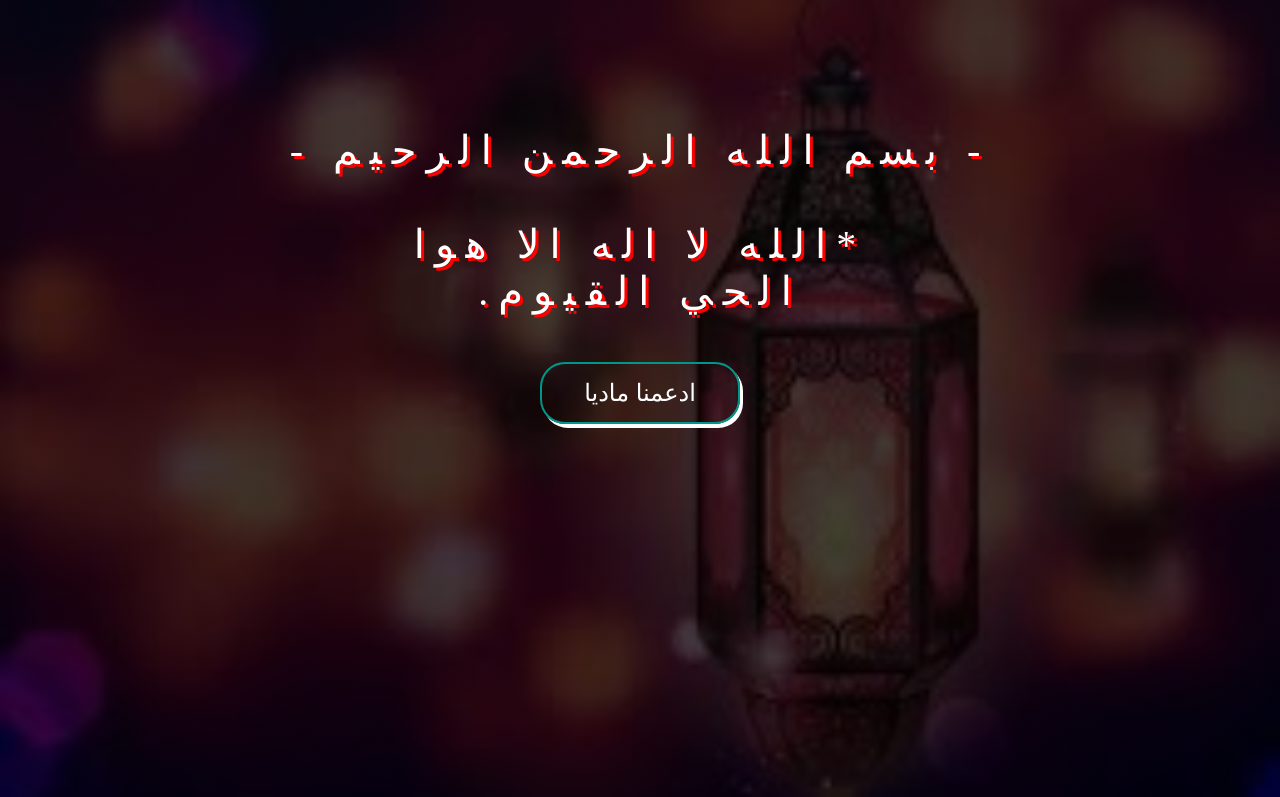
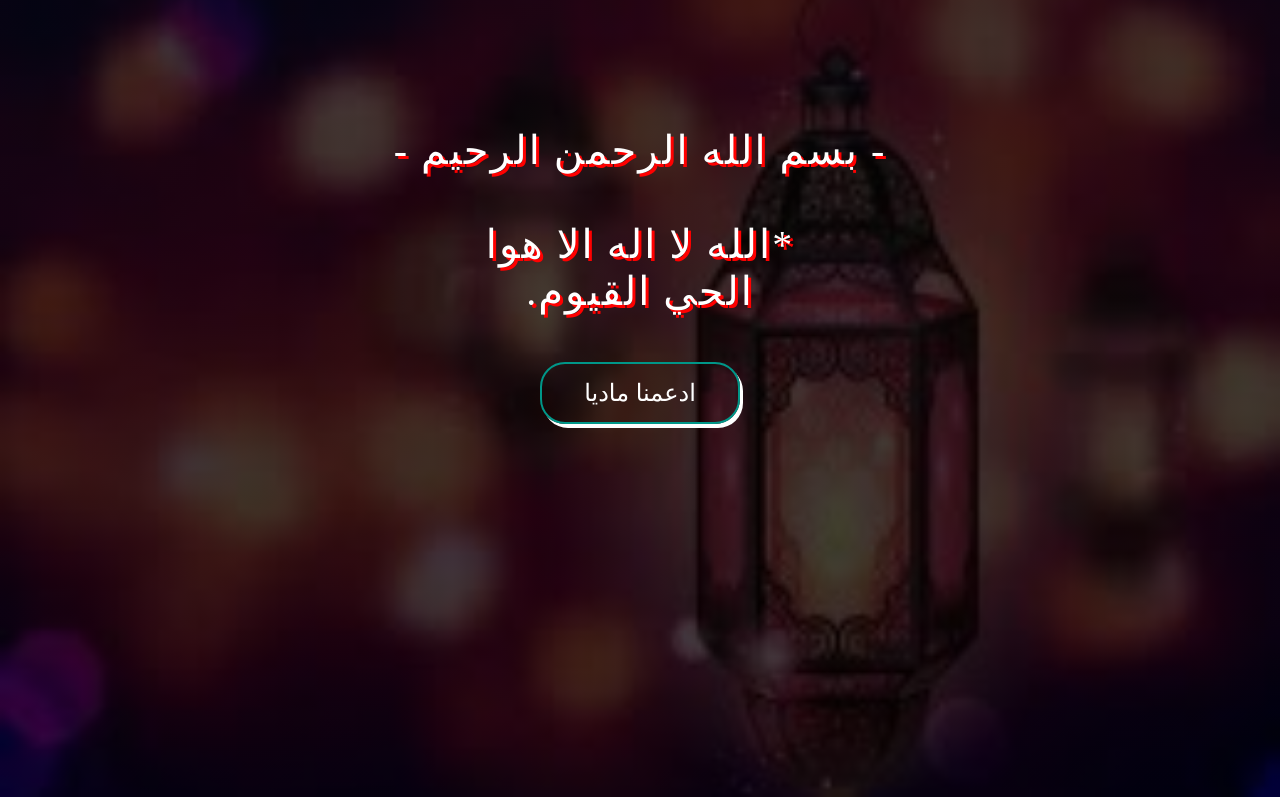
Before and after one commit to zyadabdelftah/Ramadan, a plain HTML site: page index.htm in a window 1280 px wide. Shown: the part 83-880 px from the top of the page. Drawn offline with Linux system fonts and the light colour scheme.

Commit message:
Update style.css

```diff
--- a/style.css
+++ b/style.css
@@ -63,7 +63,7 @@ li:hover{
  margin-top: 130;
    font-size:40;
   text-align: center;
-  letter-spacing: 10;
+  letter-spacing: 2;
 
   text-shadow:3px 3px red;
 
```
